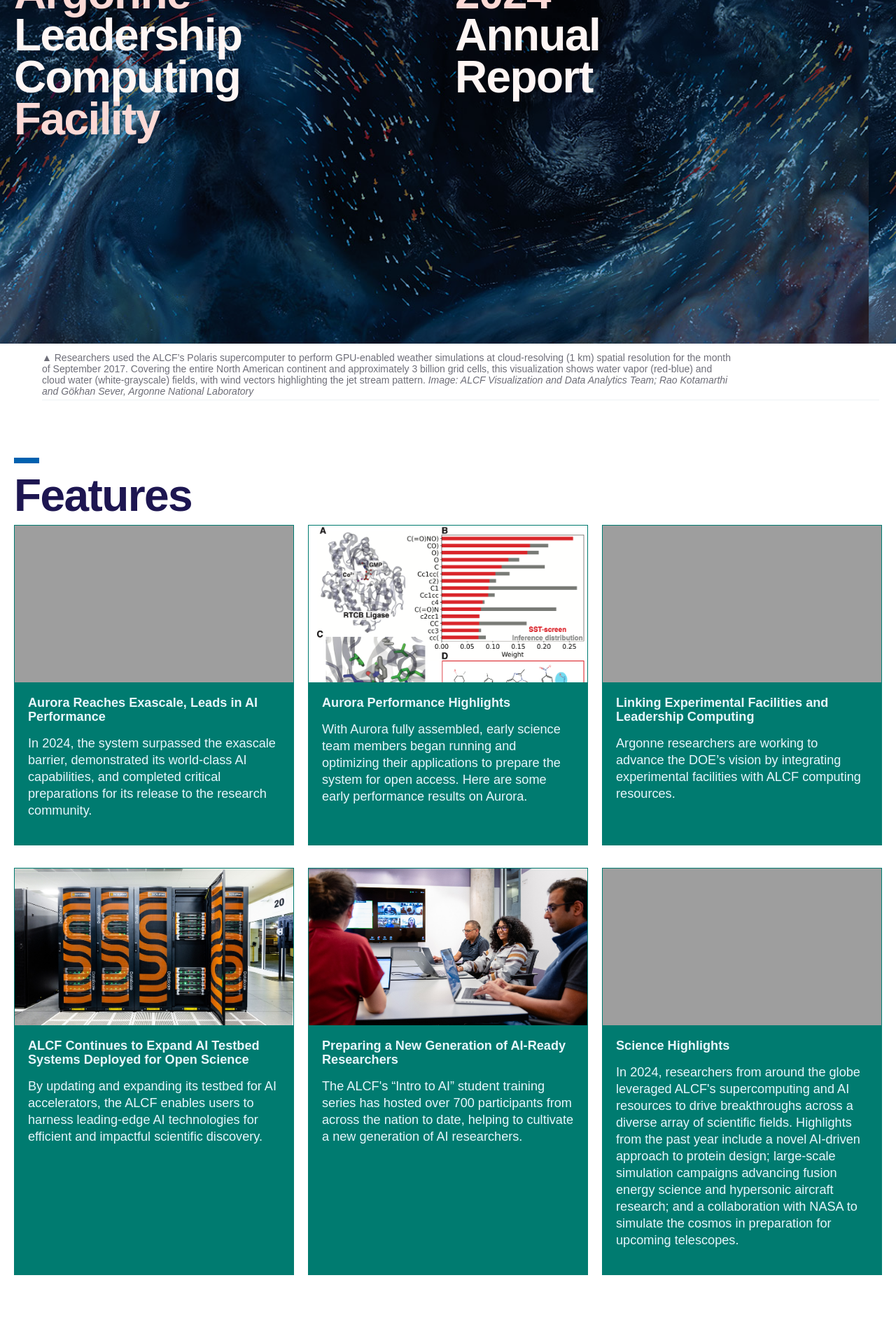
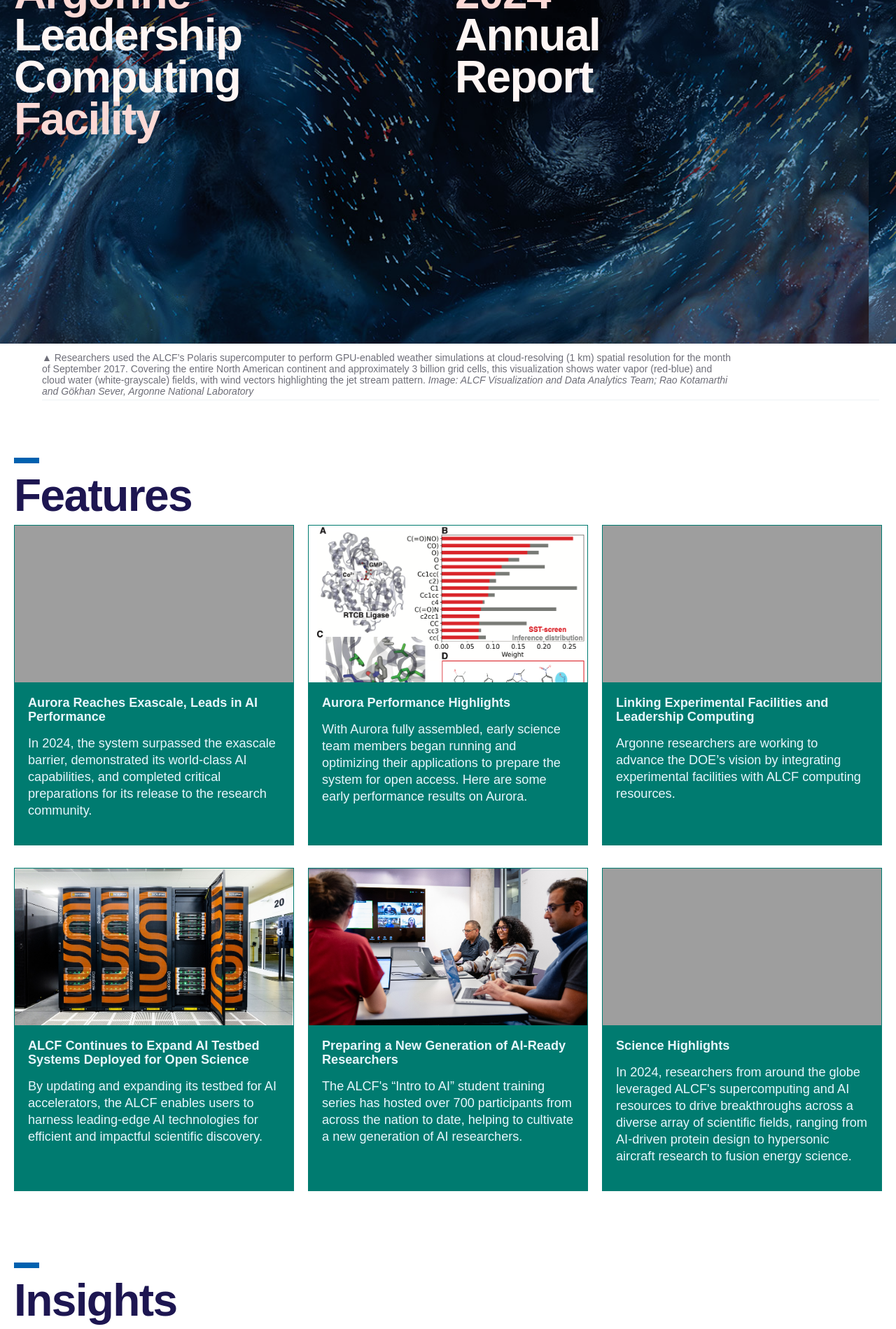
Before and after one commit to argonne-lcf/AR2024, a Jekyll site: the page built from index.md, in a window 1280 px wide. Shown: the part 149-2048 px from the top of the page at 70% size. Built offline with Jekyll 4.4.1, drawn with Linux system fonts in a browser that asks for light colours; some web fonts are replaced; grey boxes are pictures that could not be loaded.

Commit message:
Update index.md

```diff
--- a/index.md
+++ b/index.md
@@ -51,7 +51,7 @@
 			    	</div>
 			    	<div class="content-wrapper">
 			    		<h3>Science Highlights</h3>
-			    		<p>In 2024, researchers from around the globe leveraged ALCF's supercomputing and AI resources to drive breakthroughs across a diverse array of scientific fields. Highlights from the past year include a novel AI-driven approach to protein design; large-scale simulation campaigns advancing fusion energy science and hypersonic aircraft research; and a collaboration with NASA to simulate the cosmos in preparation for upcoming telescopes.</p>
+			    		<p>In 2024, researchers from around the globe leveraged ALCF's supercomputing and AI resources to drive breakthroughs across a diverse array of scientific fields, ranging from AI-driven protein design to hypersonic aircraft research to fusion energy science.</p>
 			    	</div>
 			    </a>
 			  </div>
```
